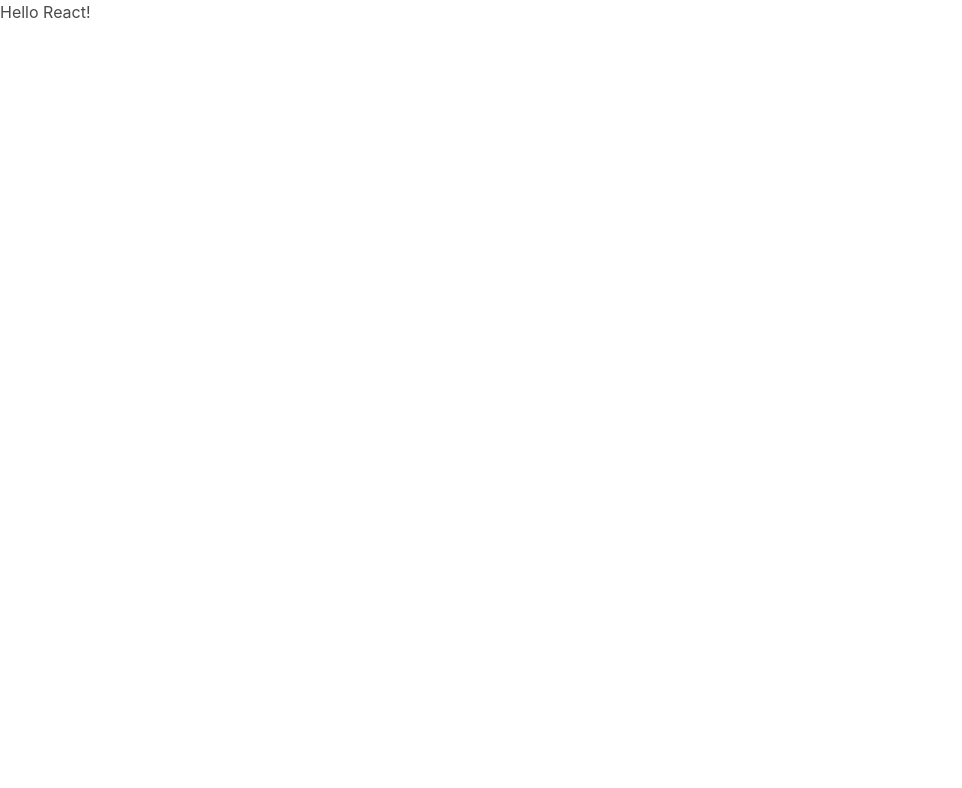
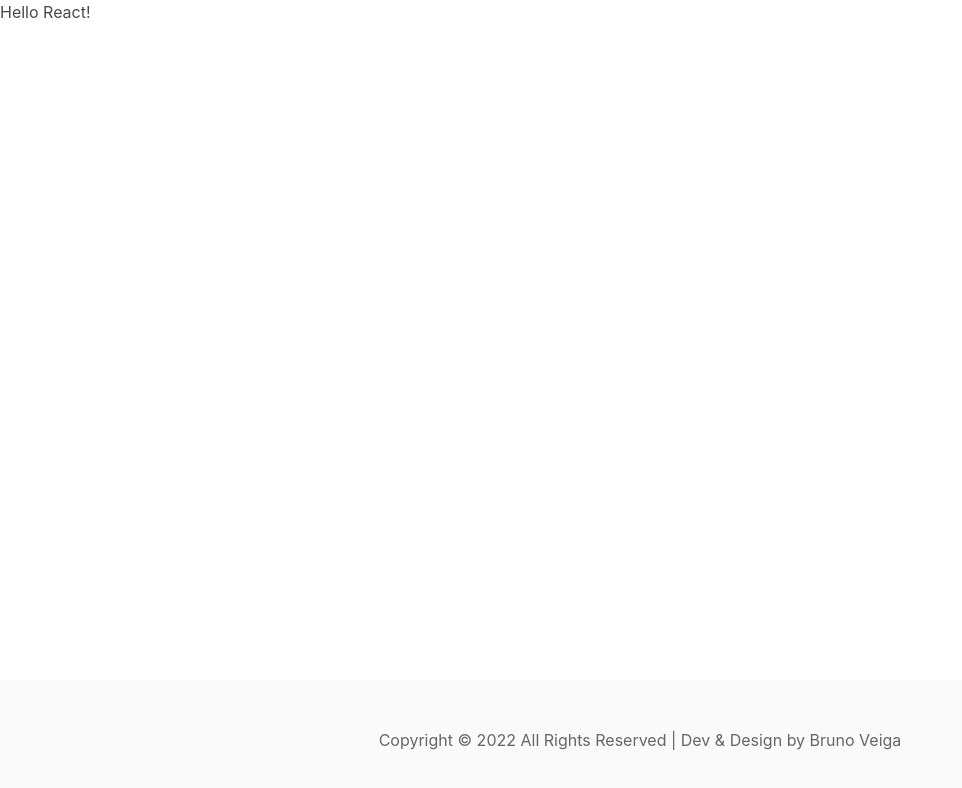
Before and after one commit to bveiga/demo-metrotransit, a React app: page / in a window 1280 px wide. Shown: the top 788 px of the page, without its empty margins (0-962 px from the left). Built offline with nearby package versions, Linux system fonts and the light colour scheme.

Commit message:
Adding Footer component

```diff
--- /dev/null
+++ b/src/components/Footer/Footer.scss
@@ -0,0 +1,9 @@
+@import '../../styles/variables';
+
+.footer {
+	position:absolute;
+	bottom:0;
+	width:100%;
+	color: $color-secondary-dark;
+	padding: 3rem 1.5rem;
+}
--- /dev/null
+++ b/src/components/Footer/Footer.tsx
@@ -0,0 +1,19 @@
+import React, { FC } from 'react';
+import './Footer.scss';
+
+interface FooterProps {
+	// Copyright text
+	copyrightInfo: string;
+}
+
+const Footer: FC<FooterProps> = ({ copyrightInfo }) => {
+	return (
+		<footer className='footer'>
+			<div className='content has-text-centered'>
+				<p>{copyrightInfo}</p>
+			</div>
+		</footer>
+	);
+}
+
+export default Footer;
--- a/src/index.tsx
+++ b/src/index.tsx
@@ -2,16 +2,19 @@ import React from 'react'
 import ReactDOM from 'react-dom'
 import { BrowserRouter, Route, Switch } from 'react-router-dom';
 
+import './styles/index.scss'
+import Footer from './components/Footer/Footer';
 import HomePage from './pages/HomePage';
-import './styles/index.scss'
 
+const currentYear: number = new Date().getFullYear();
 ReactDOM.render(
     <React.StrictMode>
 		<BrowserRouter>
             <Switch>
 				<Route path='/' exact component={HomePage} />
             </Switch>
+            <Footer copyrightInfo={`Copyright © ${currentYear} All Rights Reserved | Dev & Design by Bruno Veiga`} />
         </BrowserRouter>
     </React.StrictMode>,
     document.getElementById('app-root')
-)
+);
```
